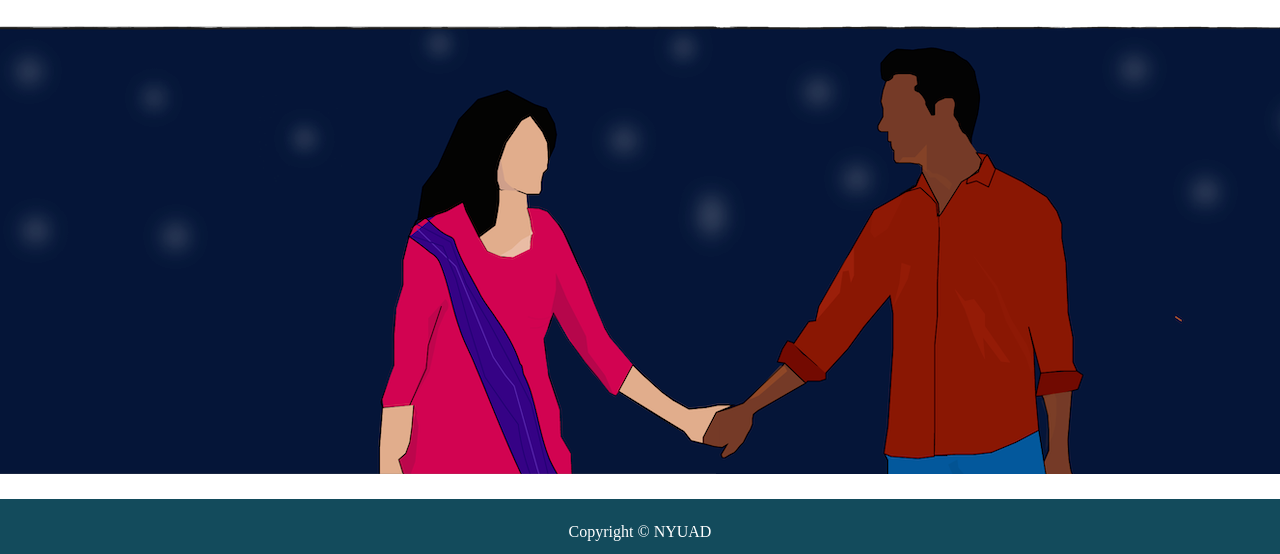
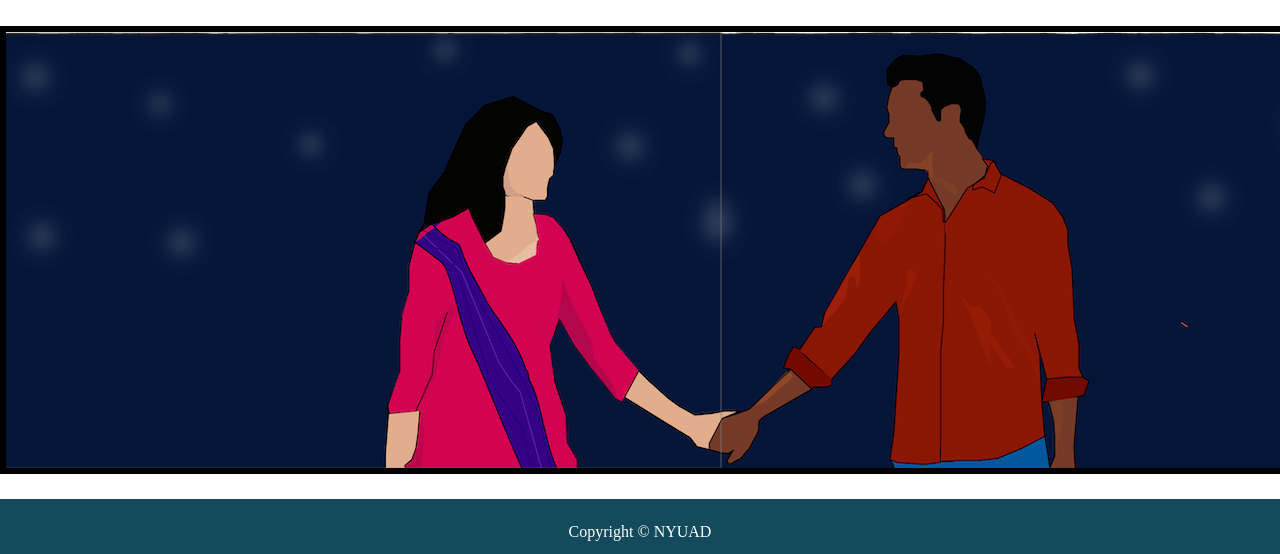
Before and after one commit to usmanali-arshi/comic-project, a plain HTML site: page index.html in a window 1280 px wide. Shown: the part 320-874 px from the top of the page. Drawn offline with Linux system fonts and the light colour scheme.

Commit message:
Update style.css

```diff
--- a/css/style.css
+++ b/css/style.css
@@ -71,7 +71,7 @@ nav ul {
     margin-right: auto;
     width: 90rem;
     height: 28rem;
-    border: 4px solig white;
+    border: 6px solid black;
 }
 .container .box{
     position: absolute;
```
